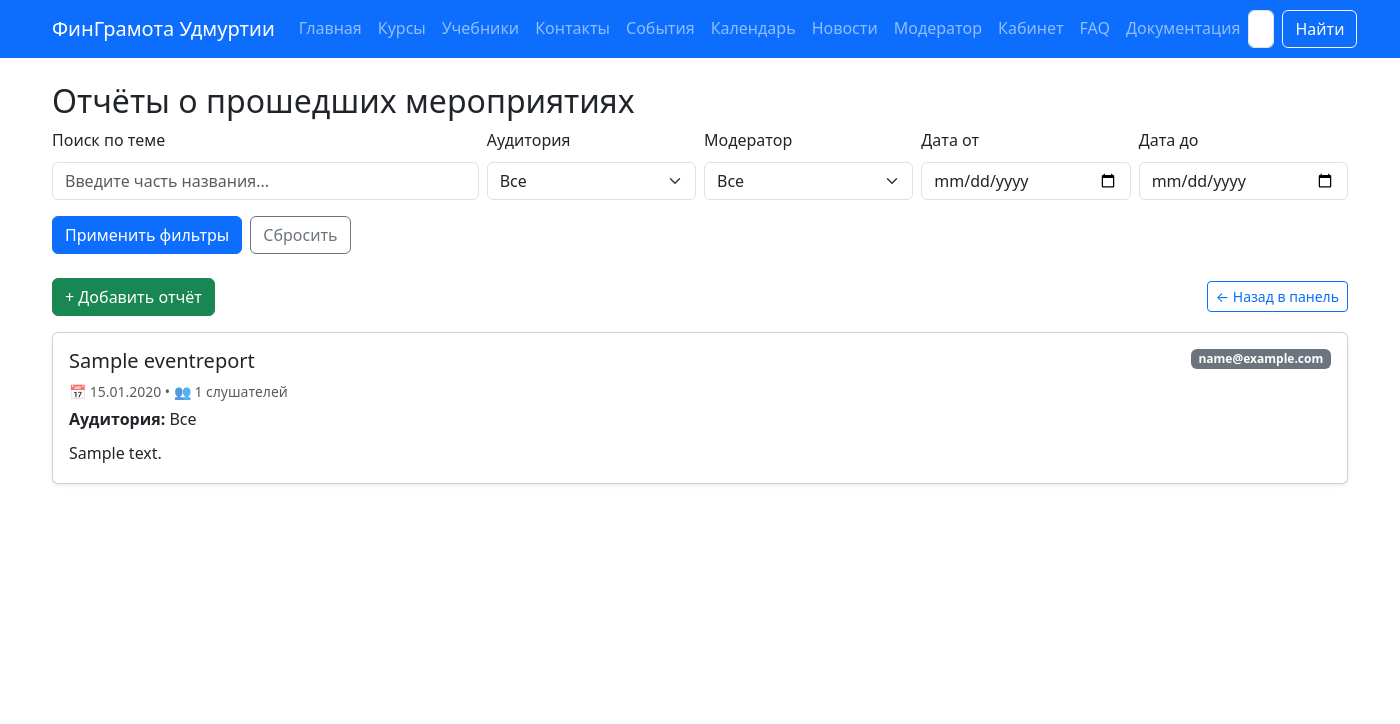
After one commit to Ilushew/cyberforum, a Django app: page /moderator/reports/ in a window 1400 px wide. The commit adds this page. Shown: the top 724 px of the page. Run offline with Django 5.2, Linux system fonts and the light colour scheme; a user stored in the database is signed in; tables that the repository leaves empty hold one stand-in row (values such as "Sample post"); some libraries are stand-ins or nearby versions.

Commit message:
reports added

```diff
--- a/cyberforum/core/models.py
+++ b/cyberforum/core/models.py
@@ -2,6 +2,7 @@ from django.db import models
 from django.contrib.auth.models import AbstractUser
 from django.db import models
 from .utils import geocode_address
+
 
 class User(AbstractUser):
     email = models.EmailField(unique=True, verbose_name="Email")
@@ -10,7 +11,7 @@ class User(AbstractUser):
     is_moderator = models.BooleanField(default=False, verbose_name="Модератор")
 
     USERNAME_FIELD = 'email'  # Используем email для входа
-    REQUIRED_FIELDS = ['username']      # Не требуем другие поля при создании через createsuperuser
+    REQUIRED_FIELDS = ['username']  # Не требуем другие поля при создании через createsuperuser
 
     def __str__(self):
         return self.email
@@ -22,6 +23,7 @@ AUDIENCE_CHOICES = [
     ('пенсионер', 'Пенсионеры'),
     ('МСП', 'МСП'),
 ]
+
 
 class Contact(models.Model):
     name = models.CharField(max_length=200)
@@ -40,6 +42,7 @@ class Contact(models.Model):
         self.latitude = lat
         self.longitude = lon
         super().save(*args, **kwargs)
+
 
 class Event(models.Model):
     title = models.CharField(max_length=200)
@@ -115,3 +118,32 @@ class Textbook(models.Model):
 
     def __str__(self):
         return self.title
+
+
+REPORT_AUDIENCE_CHOICES = AUDIENCE_CHOICES + [('другое', 'Другое')]
+
+
+# core/models.py
+
+class EventReport(models.Model):
+    title = models.CharField("Тема", max_length=200)
+    audience = models.CharField("Целевая аудитория", max_length=50, choices=REPORT_AUDIENCE_CHOICES)
+    custom_audience = models.CharField("Своя аудитория", max_length=100, blank=True)
+    listener_count = models.PositiveIntegerField("Количество слушателей")
+    date = models.DateField("Дата проведения")
+    comments = models.TextField("Комментарии", blank=True)
+    created_at = models.DateTimeField(auto_now_add=True)
+    moderator = models.ForeignKey('User', on_delete=models.CASCADE, verbose_name="Модератор")
+
+    class Meta:
+        verbose_name = "Отчёт о мероприятии"
+        verbose_name_plural = "Отчёты о мероприятиях"
+        ordering = ['-date']
+
+    def __str__(self):
+        return self.title
+
+    def get_audience_display(self):
+        if self.audience == 'другое':
+            return self.custom_audience or 'Другое'
+        return dict(REPORT_AUDIENCE_CHOICES).get(self.audience, self.audience)
--- a/cyberforum/core/urls.py
+++ b/cyberforum/core/urls.py
@@ -37,4 +37,6 @@ urlpatterns = [
     path('moderator/documentation/', views.documentation_moderator_list, name='documentation_moderator_list'),
     path('moderator/documentation/create/', views.documentation_create, name='documentation_create'),
     path('moderator/documentation/<int:doc_id>/delete/', views.documentation_delete, name='documentation_delete'),
+    path('moderator/reports/', views.event_report_list, name='event_report_list'),
+    path('moderator/reports/create/', views.event_report_create, name='event_report_create'),
 ] + static(settings.MEDIA_URL, document_root=settings.MEDIA_ROOT)
--- a/cyberforum/core/views.py
+++ b/cyberforum/core/views.py
@@ -9,9 +9,9 @@ from django.contrib.auth.tokens import default_token_generator
 from django.utils.http import urlsafe_base64_decode
 from django.views.decorators.csrf import csrf_exempt
 
-from .forms import UserRegistrationForm, UserProfileForm
+from .forms import UserRegistrationForm, UserProfileForm, EventReportForm
 from .llm_assistant.rag import generate_answer
-from .models import Contact, Event, AUDIENCE_CHOICES
+from .models import Contact, Event, AUDIENCE_CHOICES, EventReport, REPORT_AUDIENCE_CHOICES
 from courses.models import Course
 from courses.models import TestResult
 from django.http import JsonResponse
@@ -444,3 +444,72 @@ def textbook_delete(request, textbook_id):
 def event_detail_view(request, event_id):
     event = get_object_or_404(Event, id=event_id)
     return render(request, 'core/event_detail.html', {'event': event})
+
+
+@user_passes_test(is_moderator, login_url='/login/')
+def event_report_list(request):
+    reports = EventReport.objects.all().order_by('-date')
+
+    # Получаем параметры из GET
+    title_query = request.GET.get('title', '').strip()
+    audience = request.GET.get('audience', '')
+    moderator_id = request.GET.get('moderator', '')
+    date_from = request.GET.get('date_from', '')
+    date_to = request.GET.get('date_to', '')
+
+    # Фильтр по теме (поиск по частичному совпадению)
+    if title_query:
+        reports = reports.filter(title__icontains=title_query)
+
+    # Фильтр по аудитории
+    if audience:
+        reports = reports.filter(audience=audience)
+
+    # Фильтр по модератору
+    if moderator_id and moderator_id.isdigit():
+        reports = reports.filter(moderator_id=moderator_id)
+
+    # Фильтр по дате "с"
+    if date_from:
+        try:
+            date_from = datetime.strptime(date_from, '%Y-%m-%d').date()
+            reports = reports.filter(date__gte=date_from)
+        except ValueError:
+            pass
+
+    # Фильтр по дате "по"
+    if date_to:
+        try:
+            date_to = datetime.strptime(date_to, '%Y-%m-%d').date()
+            reports = reports.filter(date__lte=date_to)
+        except ValueError:
+            pass
+
+    # Получаем список модераторов для выпадающего списка
+    moderators = User.objects.filter(is_moderator=True).only('id', 'email')
+
+    context = {
+        'reports': reports,
+        'audience_choices': REPORT_AUDIENCE_CHOICES,
+        'moderators': moderators,
+        'current_filters': {
+            'title': title_query,
+            'audience': audience,
+            'moderator': moderator_id,
+            'date_from': date_from,
+            'date_to': date_to,
+        }
+    }
+    return render(request, 'core/event_report_list.html', context)
+
+@user_passes_test(is_moderator, login_url='/login/')
+def event_report_create(request):
+    if request.method == 'POST':
+        form = EventReportForm(request.POST)
+        if form.is_valid():
+            form.save(moderator=request.user)
+            messages.success(request, "Отчёт успешно создан!")
+            return redirect('core:event_report_list')
+    else:
+        form = EventReportForm()
+    return render(request, 'core/event_report_form.html', {'form': form, 'title': 'Создать отчёт о мероприятии'})
--- /dev/null
+++ b/cyberforum/templates/core/event_report_list.html
@@ -0,0 +1,87 @@
+<!-- templates/core/event_report_list.html -->
+{% extends 'base.html' %}
+{% block content %}
+<h2>Отчёты о прошедших мероприятиях</h2>
+
+<!-- Форма фильтрации -->
+<form method="get" class="mb-4">
+  <div class="row g-2 mb-3">
+    <div class="col-12 col-md-4">
+      <label for="title" class="form-label">Поиск по теме</label>
+      <input type="text" name="title" id="title" class="form-control"
+             value="{{ current_filters.title }}" placeholder="Введите часть названия...">
+    </div>
+    <div class="col-12 col-md-2">
+      <label for="audience" class="form-label">Аудитория</label>
+      <select name="audience" id="audience" class="form-select">
+        <option value="">Все</option>
+        {% for value, label in audience_choices %}
+          <option value="{{ value }}" {% if current_filters.audience == value %}selected{% endif %}>
+            {{ label }}
+          </option>
+        {% endfor %}
+      </select>
+    </div>
+    <div class="col-12 col-md-2">
+      <label for="moderator" class="form-label">Модератор</label>
+      <select name="moderator" id="moderator" class="form-select">
+        <option value="">Все</option>
+        {% for mod in moderators %}
+          <option value="{{ mod.id }}" {% if current_filters.moderator|slugify == mod.id|slugify %}selected{% endif %}>
+            {{ mod.email }}
+          </option>
+        {% endfor %}
+      </select>
+    </div>
+    <div class="col-12 col-md-2">
+      <label for="date_from" class="form-label">Дата от</label>
+      <input type="date" name="date_from" id="date_from" class="form-control"
+             value="{{ current_filters.date_from|date:'Y-m-d' }}">
+    </div>
+    <div class="col-12 col-md-2">
+      <label for="date_to" class="form-label">Дата до</label>
+      <input type="date" name="date_to" id="date_to" class="form-control"
+             value="{{ current_filters.date_to|date:'Y-m-d' }}">
+    </div>
+  </div>
+  <div class="d-flex gap-2">
+    <button type="submit" class="btn btn-primary">Применить фильтры</button>
+    <a href="{% url 'core:event_report_list' %}" class="btn btn-outline-secondary">Сбросить</a>
+  </div>
+</form>
+
+<!-- Кнопки -->
+<div class="d-flex justify-content-between align-items-center mb-3">
+  <a href="{% url 'core:event_report_create' %}" class="btn btn-success">+ Добавить отчёт</a>
+  <a href="{% url 'core:moderator_dashboard' %}" class="btn btn-sm btn-outline-primary">← Назад в панель</a>
+</div>
+
+<!-- Список отчётов -->
+{% if reports %}
+  <div class="row row-cols-1 g-3">
+    {% for report in reports %}
+      <div class="col">
+        <div class="card shadow-sm">
+          <div class="card-body">
+            <div class="d-flex justify-content-between align-items-start">
+              <div>
+                <h5 class="card-title mb-2">{{ report.title }}</h5>
+                <p class="text-muted small mb-1">
+                  📅 {{ report.date|date:"d.m.Y" }} • 👥 {{ report.listener_count }} слушателей
+                </p>
+                <p class="mb-1"><strong>Аудитория:</strong> {{ report.get_audience_display }}</p>
+                {% if report.comments %}
+                  <p class="card-text mt-2 mb-0" style="white-space: pre-wrap;">{{ report.comments }}</p>
+                {% endif %}
+              </div>
+              <span class="badge bg-secondary">{{ report.moderator.email }}</span>
+            </div>
+          </div>
+        </div>
+      </div>
+    {% endfor %}
+  </div>
+{% else %}
+  <div class="alert alert-info">Отчёты не найдены.</div>
+{% endif %}
+{% endblock %}
```
Also changed, not shown: cyberforum/core/forms.py (+66 -1 lines), cyberforum/templates/core/event_report_form.html (added, +67 -0 lines), cyberforum/templates/core/moderator_dashboard.html (+13 -1 lines), cyberforum/core/migrations/0010_eventreport.py (added), cyberforum/core/migrations/0011_remove_eventreport_custom_title_eventreport_comments.py (added).
